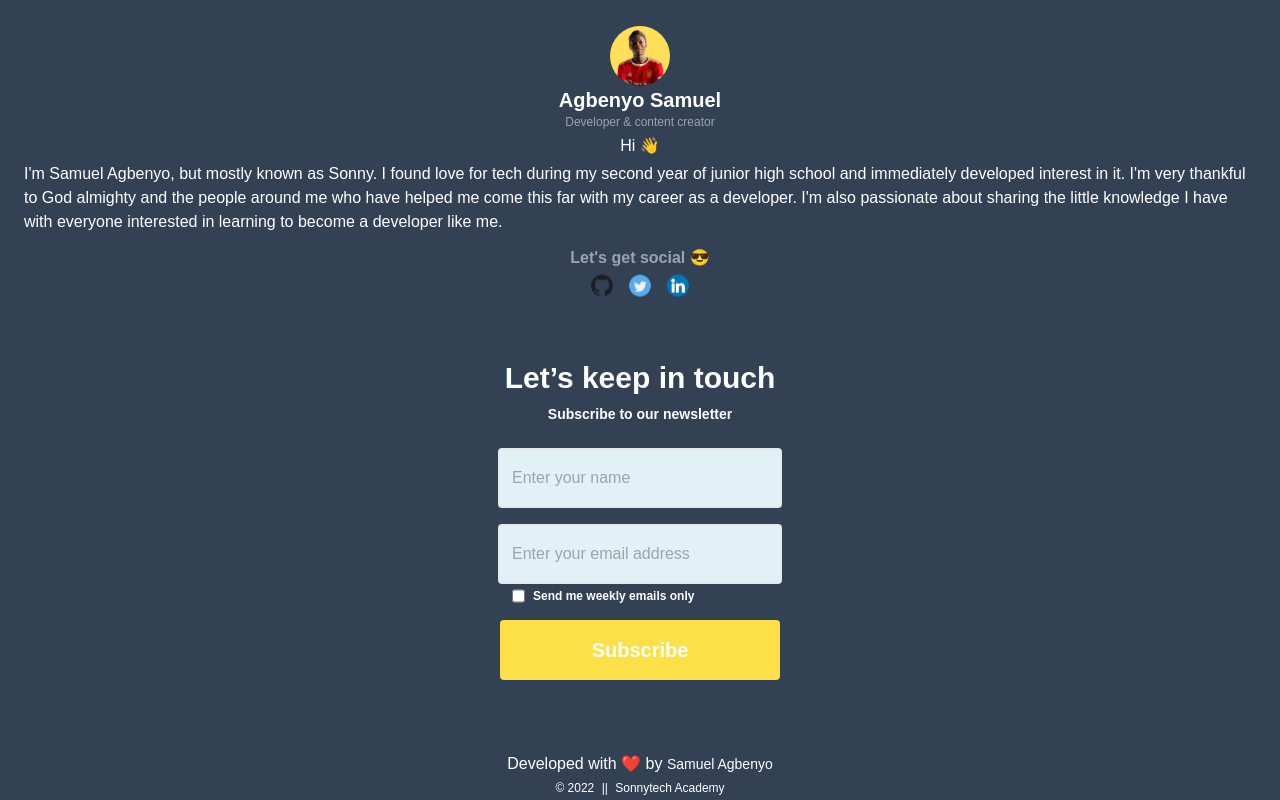
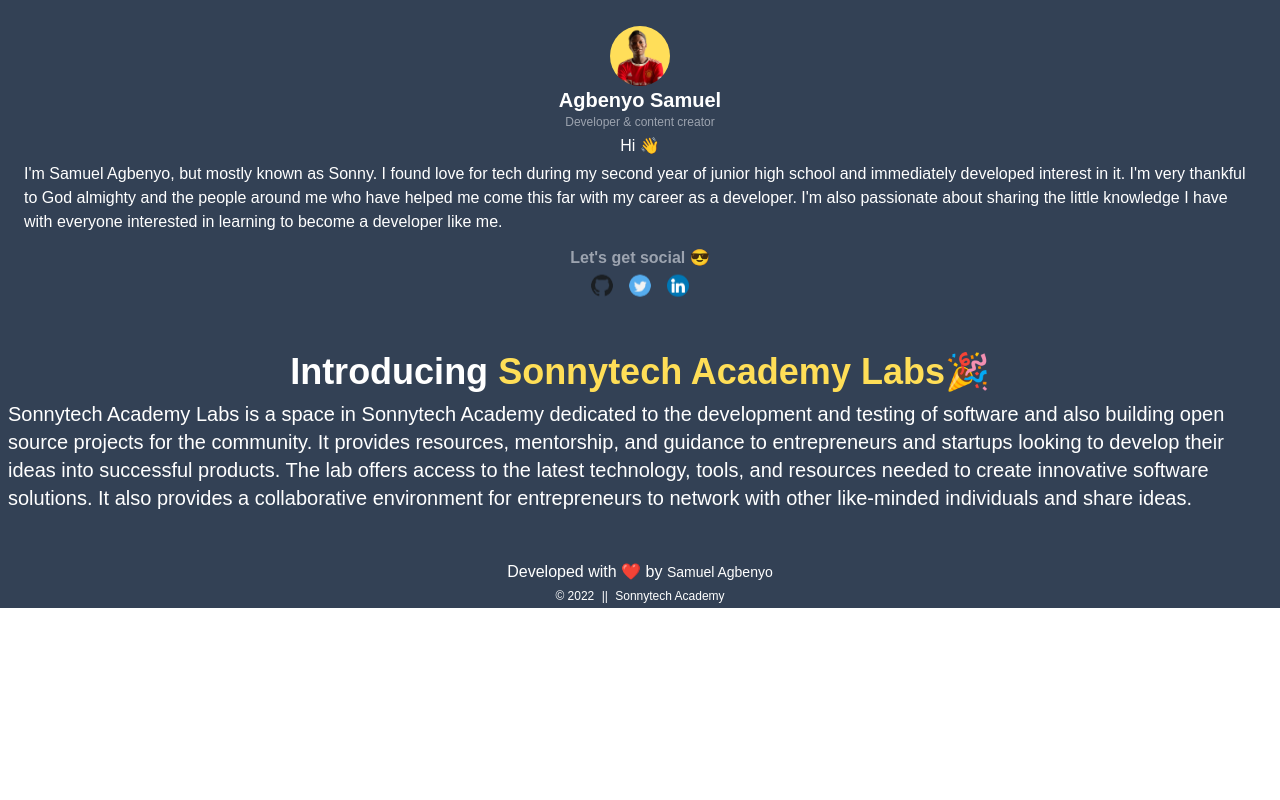
Before and after one commit to Sonnysam/sonnytech-academy, a Next.js app: page / in a window 1280 px wide. Shown: the part 2535-3335 px from the top of the page. After the commit the page ends 3143 px from the top, so only its background shows below. Built offline with nearby package versions, Linux system fonts and the light colour scheme.

Commit message:
labs component started

```diff
--- /dev/null
+++ b/components/Labs.jsx
@@ -0,0 +1,29 @@
+import React from "react";
+
+const Labs = () => {
+  return (
+    <div className="my-3 flex flex-col justify-center items-center mx-2">
+      <h1 className="mb-2 text-white text-2xl font-bold md:text-2xl sm:xl lg:text-4xl">
+        Introducing{" "}
+        <span className="text-[#FFDE57]">Sonnytech Academy Labs</span>🎉
+      </h1>
+      <p className="flex justify-center items-center text-white text-base sm:text-base md-text-xl lg:text-xl">
+        Sonnytech Academy Labs is a space in Sonnytech
+        Academy dedicated to the development and testing of software and
+        also building open source projects for the community. It provides resources, mentorship, and guidance to entrepreneurs and startups looking to develop their ideas into successful products. The lab offers access to the latest technology, tools, and resources needed to create innovative software solutions. It also provides a collaborative environment for entrepreneurs to network with other like-minded individuals and share ideas.
+      </p>
+    </div>
+    // 1. Ideation and Conceptualization
+    // 2. Prototyping and Design
+    // 3. Development and Testing
+    // 4. Launch and Iteration
+    // 5. Data Analysis and Insights
+    // 6. User Experience (UX) Design
+    // 7. Business Modeling and Strategy
+    // 8. Marketing and Growth Hacking
+    // 9. Product Management
+    // 10. Quality Assurance
+  );
+};
+
+export default Labs;
--- a/pages/index.js
+++ b/pages/index.js
@@ -10,6 +10,7 @@ import About from "../components/About";
 import Buy from "../components/Buy";
 import Email from "../components/Email";
 import Footer from "../components/Footer";
+import Labs from "../components/Labs";
 
 
 
@@ -26,7 +27,8 @@ export default function Home() {
       <New/>
       <About/>
       <Buy/>
-      <Email />
+      {/* <Email /> */}
+      <Labs/>
       <Footer/>
     </div>
   );
```
Also changed, not shown: 1 other file (tests, documents, lock files or other folders).
